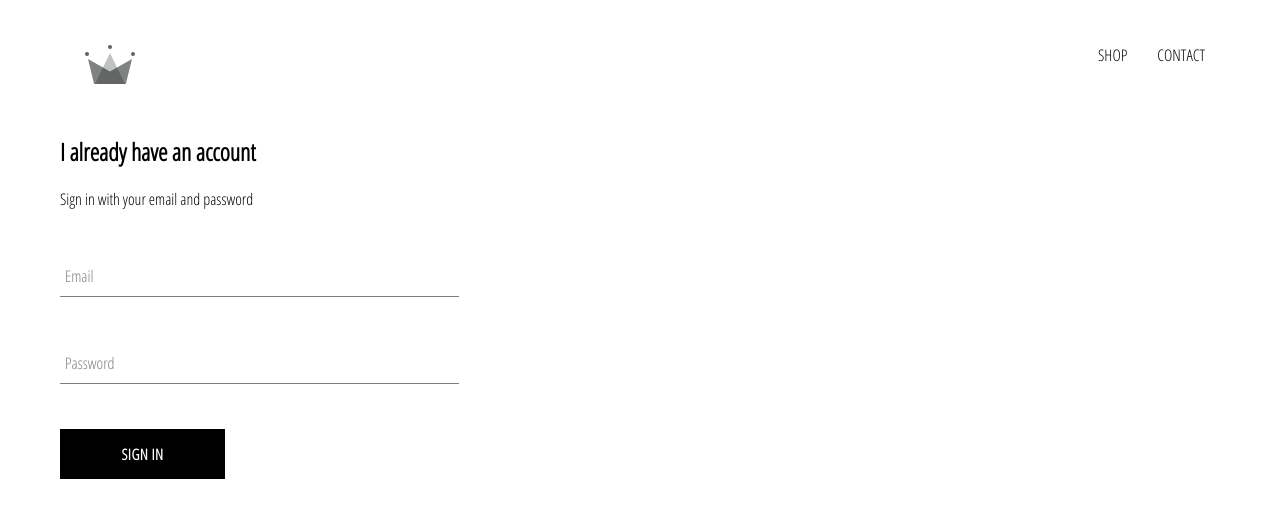
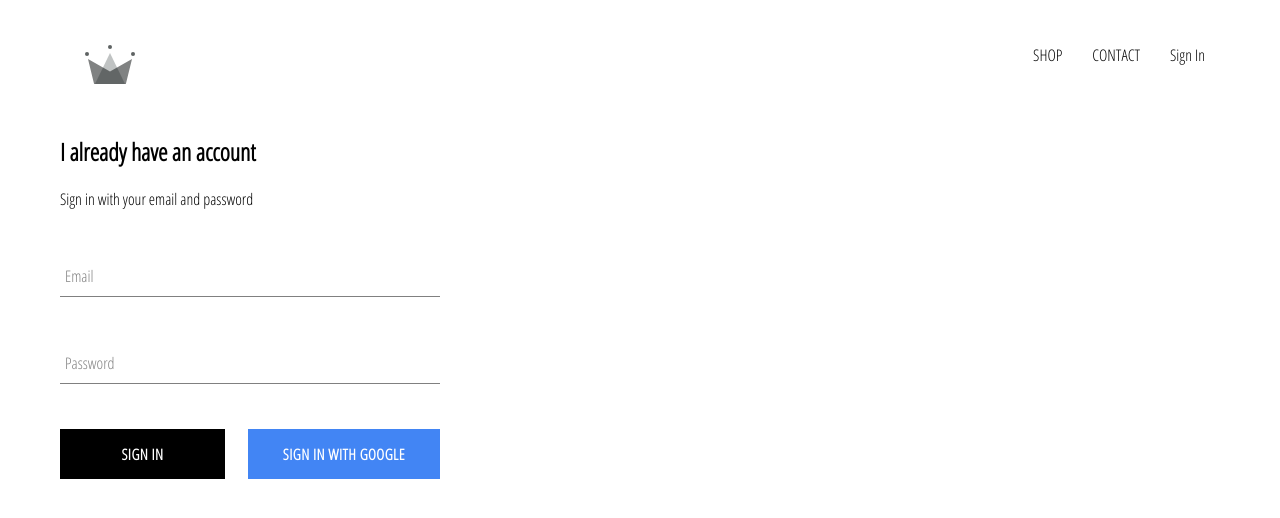
Before and after one commit to mmustafa86/E-commerce, a React (Create React App) app: page /signin in a window 1280 px wide. Shown: the top 518 px of the page. Built offline with nearby package versions, Linux system fonts and the light colour scheme; no server answers.

Commit message:
added fire base sign in

```diff
--- a/package.json
+++ b/package.json
@@ -6,6 +6,7 @@
     "@testing-library/jest-dom": "^5.16.1",
     "@testing-library/react": "^12.1.2",
     "@testing-library/user-event": "^13.5.0",
+    "firebase": "^9.6.2",
     "node-sass": "^7.0.1",
     "react": "^17.0.2",
     "react-dom": "^17.0.2",
--- a/src/App.css
+++ b/src/App.css
@@ -7,3 +7,7 @@ a {
     text-decoration: none;
     color: black;
 }
+/* because the elemnts alined  */
+*{
+    box-sizing: border-box;
+}
--- a/src/App.js
+++ b/src/App.js
@@ -1,23 +1,45 @@
-import React from 'react';
+import React from "react";
 import "./App.css";
 import { Route, Switch } from "react-router";
 import HomePage from "./pages/homepage/HomePage";
-import ShopPage from './pages/shop/Shop';
-import Header from './components/header/Header';
-import SignInAndSignUp from './pages/sign-in-and-sign-up/SignInAndSignUp'
+import ShopPage from "./pages/shop/Shop";
+import Header from "./components/header/Header";
+import SignInAndSignUp from "./pages/sign-in-and-sign-up/SignInAndSignUp";
+import { auth } from "./firebase/firebase.utils";
 
+class App extends React.Component {
+  constructor() {
+    super();
 
-function App() {
-  return (
-    <div>
-    <Header />
-    <Switch>
-        <Route exact path="/" component={HomePage}/>
-        <Route path="/shop" component={ShopPage} />
-        <Route path='/signin' component={SignInAndSignUp}/>
+    this.state = {
+      currentUser: null,
+    };
+  }
+unsubscribeFormAuth =null;
+
+componentDidMount() {
+    this.unsubscribeFormAuth=auth.onAuthStateChanged(user => {
+      this.setState({ currentUser: user });
+
+      console.log(user);
+    });
+  }
+
+  componentWillUnmount(){
+    this.unsubscribeFormAuth();
+  }
+
+  render() {
+    return (
+      <div>
+        <Header  currentUser={this.state.currentUser}/>
+        <Switch>
+          <Route exact path="/" component={HomePage} />
+          <Route exact path="/shop" component={ShopPage} />
+          <Route exact path="/signin" component={SignInAndSignUp} />
         </Switch>
-    </div>
-  );
+      </div>
+    );
+  }
 }
-
 export default App;
--- a/src/components/custom-button/Custom-button.js
+++ b/src/components/custom-button/Custom-button.js
@@ -1,8 +1,8 @@
 import React from 'react'
 import './custom-buttom.styles.scss';
-const CustomButton = ({ children, ...otherProps }) => {
+const CustomButton = ({ children,isGoogleSignIn, ...otherProps }) => {
     return (
-        <button className='custom-button' {...otherProps }>
+        <button className={` ${isGoogleSignIn ? 'google-sign-in': ''} custom-button`} {...otherProps }>
            {children}
         </button>
     )
--- a/src/components/custom-button/custom-buttom.styles.scss
+++ b/src/components/custom-button/custom-buttom.styles.scss
@@ -9,7 +9,7 @@
   background-color: black;
   color: white;
   text-transform: uppercase;
-    font-family: 'Open Sans Condensed';
+  font-family: "Open Sans Condensed";
   font-weight: bolder;
   border: none;
   cursor: pointer;
@@ -19,4 +19,12 @@
     color: black;
     border: 1px solid black;
   }
+  &.google-sign-in {
+    background-color: #4285f4;
+    color: white;
+    &:hover{
+      background-color:#357ae8 ;
+      border: none;
     }
+  }
+}
--- a/src/components/header/Header.js
+++ b/src/components/header/Header.js
@@ -1,8 +1,10 @@
 import React from "react";
 import { Link } from "react-router-dom";
+
+import {auth} from '../../firebase/firebase.utils'
 import { ReactComponent as Logo } from "../../assets/crown.svg";
 import "./header.styles.scss";
-const Header = () => {
+const Header = ({currentUser}) => {
   return (
     <div className="header">
       <Link className="logo-container" to="/">
@@ -15,6 +17,13 @@ const Header = () => {
         <Link className="option" to="/shop">
         CONTACT
         </Link>
+        {
+            //suth sigout provided by the firebase library
+            currentUser ?
+            <div className='option' onClick={()=>auth.signOut()}>Sign Out</div>
+            :
+            <Link className='option' to='/signin'>Sign In</Link>
+        }
       </div>
     </div>
   );
--- a/src/components/header/header.styles.scss
+++ b/src/components/header/header.styles.scss
@@ -20,6 +20,7 @@
 
     .option {
       padding: 10px 15px;
+      cursor: pointer;
     }
   }
 }
--- a/src/components/sign-in/SignIn.js
+++ b/src/components/sign-in/SignIn.js
@@ -1,11 +1,13 @@
 import React, { Component } from "react";
 import FormInput from "../form-input/FormInput";
-import CustomButton from '../custom-button/Custom-button'
+import CustomButton from "../custom-button/Custom-button";
+import { signInWithGoole } from "../../firebase/firebase.utils";
+
 import "./sign-in.styles.scss";
 
 class SignIn extends Component {
-  constructor() {
-    super();
+  constructor(props) {
+    super(props);
     this.state = {
       email: "",
       password: "",
@@ -45,9 +47,14 @@ class SignIn extends Component {
             label="Password"
             required
           />
+          <div className="button">
+            <CustomButton type="submit">Sign in</CustomButton>
 
-          <CustomButton type="submit"  >Sign in </CustomButton>
-
+            <CustomButton onClick={signInWithGoole} isGoogleSignIn>
+              {" "}
+              Sign in with Google{" "}
+            </CustomButton>
+          </div>
         </form>
       </div>
     );
--- a/src/components/sign-in/sign-in.styles.scss
+++ b/src/components/sign-in/sign-in.styles.scss
@@ -1,8 +1,12 @@
 .sign-in {
-    width: 30vw;
+    width:380px;
     display: flex;
     flex-direction: column;
     .title {
       margin: 10px 0;
     }
+    .button {
+      display: flex;
+      justify-content: space-between;
+    }
   }
--- /dev/null
+++ b/src/firebase/firebase.utils.js
@@ -0,0 +1,28 @@
+import firebase from 'firebase/compat/app';
+import 'firebase/compat/auth';
+import 'firebase/compat/firestore';
+
+
+const config = {
+    apiKey: "AIzaSyDdk1XjYjUecHPhCUKK_k9ZM4SfA-HiE1U",
+    authDomain: "crwn-db-cbf02.firebaseapp.com",
+    projectId: "crwn-db-cbf02",
+    storageBucket: "crwn-db-cbf02.appspot.com",
+    messagingSenderId: "206703235662",
+    appId: "1:206703235662:web:3103b35261fdbc4161291f"
+  };
+
+  firebase.initializeApp(config);
+
+
+  export const auth=firebase.auth();
+
+  export const firestore=firebase.firestore();
+
+  const provider =new firebase.auth.GoogleAuthProvider();
+
+  provider.setCustomParameters({prompt: 'select_account' });
+
+  export const signInWithGoole =()=>auth.signInWithPopup(provider);
+
+  export default firebase;
```
Also changed, not shown: 1 other file (tests, documents, lock files or other folders). Lines whose indentation alone changed are shown as unchanged.
